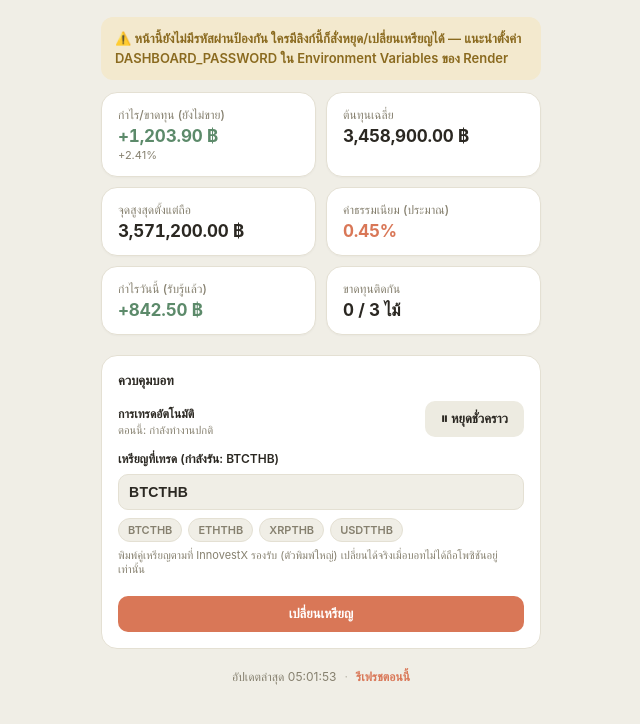
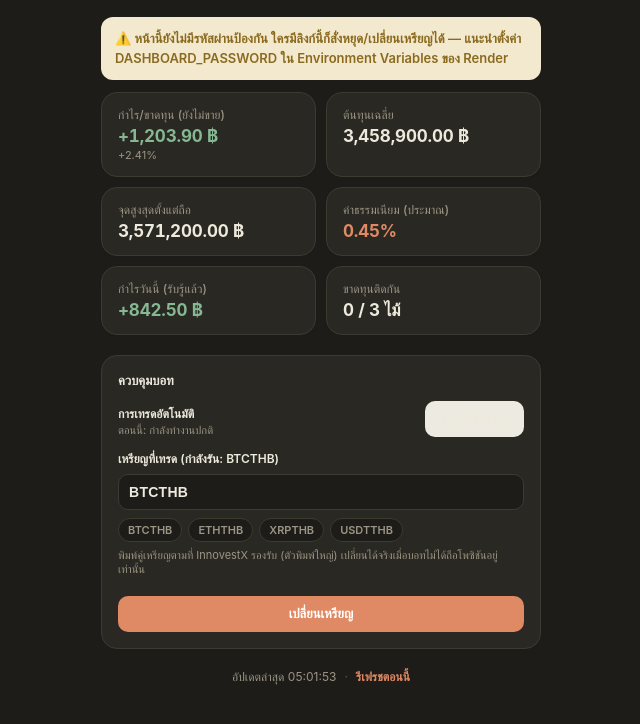
Before and after one commit to genrane01-max/Sentinel, a plain HTML site: page index.html in a window 1280 px wide. Shown: the part 217-941 px from the top of the page, without its empty margins (319-959 px from the left). Drawn offline with Linux system fonts and the light colour scheme.

Commit message:
Update index.html

```diff
--- a/index.html
+++ b/index.html
@@ -7,11 +7,11 @@
 <title>BTC/THB Bot Dashboard</title>
 <style>
   :root {
-    --bg: #F0EEE6; --card: #FFFFFF; --border: #E4E0D3;
-    --text: #2B2822; --text-soft: #86806F;
-    --accent: #D97757; --accent-soft: #F1DFD2;
-    --green: #5C8A6A; --green-soft: #E3EBDF;
-    --red: #C0574A; --red-soft: #F5DFDA;
+    --bg: #1E1C18; --card: #2A2822; --border: #3D3A32;
+    --text: #EDE9DD; --text-soft: #9C9585;
+    --accent: #E08A65; --accent-soft: #3D2C22;
+    --green: #85B893; --green-soft: #24332A;
+    --red: #E08277; --red-soft: #3A2523;
   }
   * { box-sizing: border-box; }
   body { margin:0; background:var(--bg); color:var(--text); font-family:-apple-system,BlinkMacSystemFont,"Segoe UI",Roboto,sans-serif; -webkit-font-smoothing:antialiased; min-height:100vh; display:flex; justify-content:center; padding:0 0 40px; }
```
